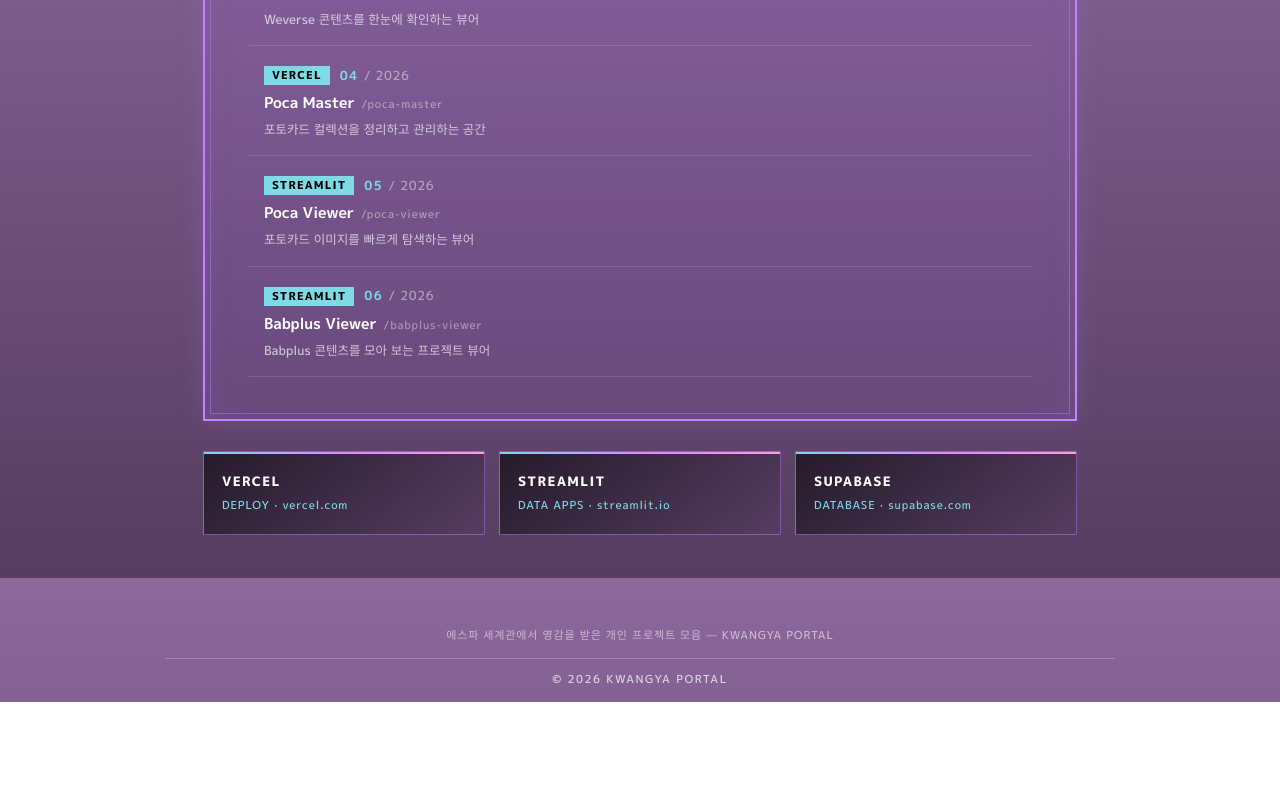
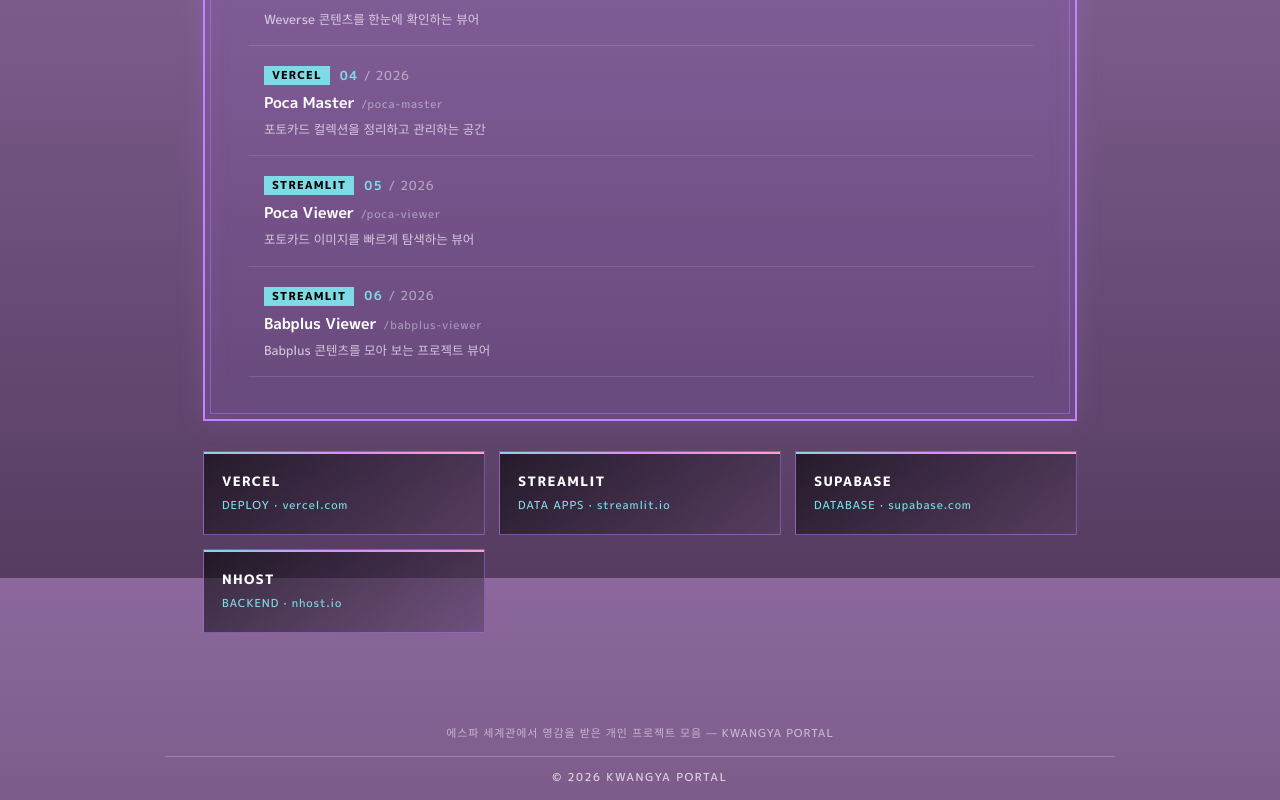
Before and after one commit to typ0307/typ0307.github.io, a React (Vite) app: page / in a window 1280 px wide. Shown: the part 1022-1822 px from the top of the page. Before the commit the page ends 1724 px from the top, so only its background shows below. Built offline with nearby package versions, Linux system fonts and the light colour scheme.

Commit message:
feat: add nhost to banner links; refine style & cleanup

```diff
--- a/src/App.jsx
+++ b/src/App.jsx
@@ -81,6 +81,11 @@
     label: "SUPABASE",
     sub: "DATABASE · supabase.com",
     href: "https://supabase.com/",
+  },
+  {
+    label: "NHOST",
+    sub: "BACKEND · nhost.io",
+    href: "https://nhost.io/",
   },
 ];
 
```
